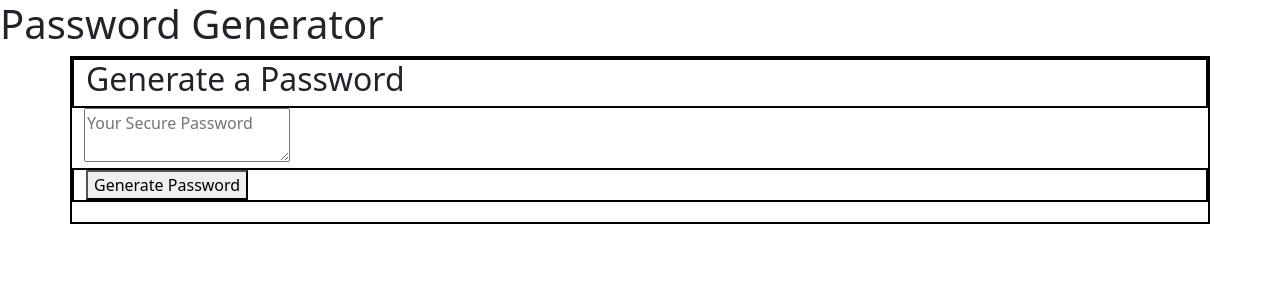
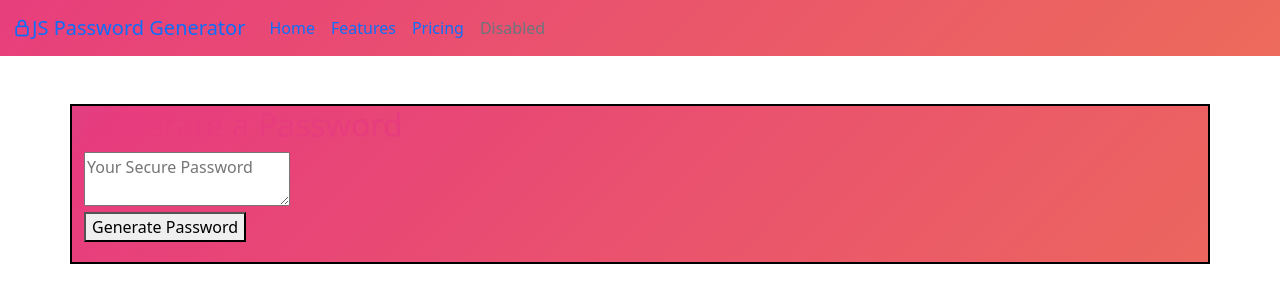
Before and after one commit to samadams412/js-password-generator, a plain HTML site: page index.html in a window 1280 px wide. Drawn offline with nearby package versions, Linux system fonts and the light colour scheme.

Commit message:
Added some CSS styling to the application and a nav bar

```diff
--- a/index.html
+++ b/index.html
@@ -11,6 +11,11 @@
       integrity="sha384-1BmE4kWBq78iYhFldvKuhfTAU6auU8tT94WrHftjDbrCEXSU1oBoqyl2QvZ6jIW3"
       crossorigin="anonymous"
     />
+    <link
+    rel="stylesheet"
+    href="https://unicons.iconscout.com/release/v4.0.0/css/line.css"
+  />
+    <link rel="stylesheet" href="https://unicons.iconscout.com/release/v4.0.0/css/line.css">
     <link rel="stylesheet" href="style.css" />
   </head>
 
@@ -19,7 +24,23 @@
 
 
       <header>
-        <h1>Password Generator</h1>
+        <nav class="navbar navbar-expand-lg mb-5">
+          <div class="container-fluid">
+            <a class="navbar-brand" href="#"><i class="uil uil-lock"></i>JS Password Generator
+            </a>
+            <button class="navbar-toggler" type="button" data-bs-toggle="collapse" data-bs-target="#navbarNavAltMarkup" aria-controls="navbarNavAltMarkup" aria-expanded="false" aria-label="Toggle navigation">
+              <span class="navbar-toggler-icon"></span>
+            </button>
+            <div class="collapse navbar-collapse" id="navbarNavAltMarkup">
+              <div class="navbar-nav">
+                <a class="nav-link active" aria-current="page" href="#">Home</a>
+                <a class="nav-link" href="#">Features</a>
+                <a class="nav-link" href="#">Pricing</a>
+                <a class="nav-link disabled">Disabled</a>
+              </div>
+            </div>
+          </div>
+        </nav>
       </header>
 
       <div class="container">
--- a/style.css
+++ b/style.css
@@ -7,14 +7,45 @@
   box-sizing: border-box;
 }
 
+body {
+  color: #e73c7e;
+}
+nav{
+  color:#e73c7e;
+}
+
 .row{
   border: 2px solid black;
   padding: 0 0 20px;
 }
 
-.col{
+.row {
+	background: linear-gradient(-45deg, #ee7752, #e73c7e, #23a6d5, #23d5ab);
+	background-size: 400% 400%;
+	animation: gradient 15s ease infinite;
+}
+
+nav{
+  background: linear-gradient(-45deg, #ee7752, #e73c7e, #23a6d5, #23d5ab);
+	background-size: 400% 400%;
+	animation: gradient 15s ease infinite;
+}
+
+@keyframes gradient {
+	0% {
+		background-position: 0% 50%;
+	}
+	50% {
+		background-position: 100% 50%;
+	}
+	100% {
+		background-position: 0% 50%;
+	}
+}
+
+/* .col{
   border: 2px solid black;
-}
+} */
 /* html,
 body,
 .wrapper {
```
